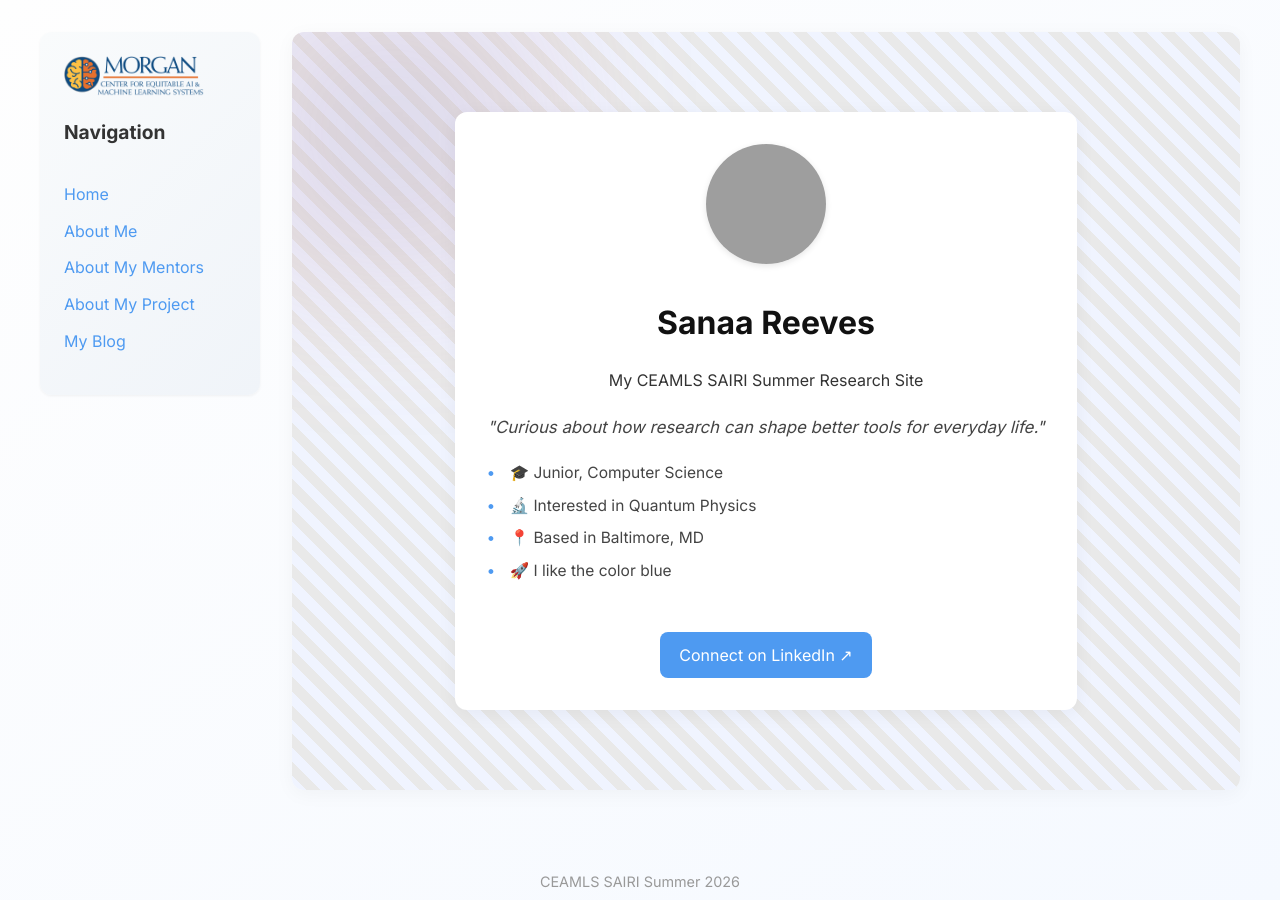
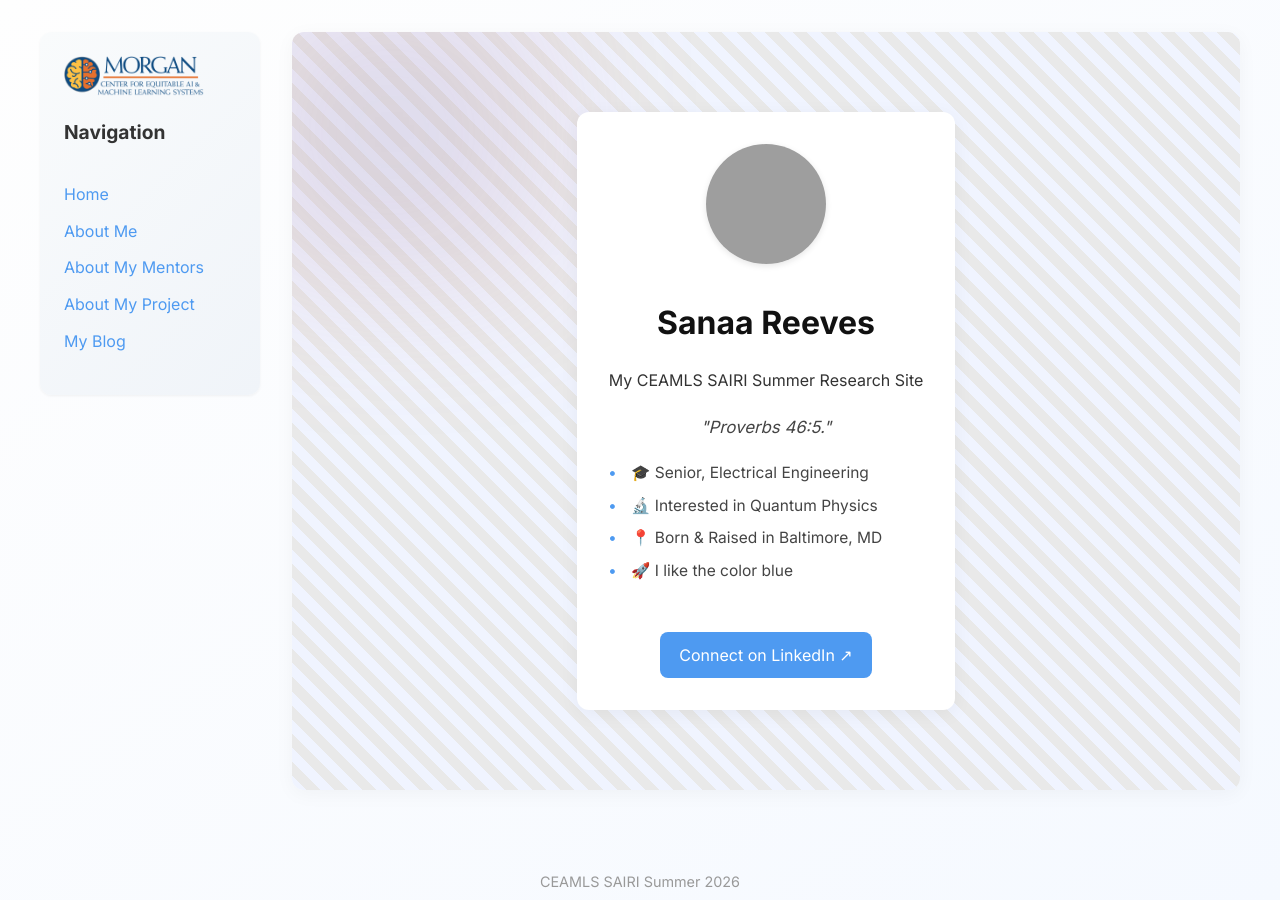
Before and after one commit to sanaareeves7/sanaareeves7ceamls26.github.io, a Jekyll site: the page built from index.md, in a window 1280 px wide. Built offline with Jekyll 4.4.1, drawn with Linux system fonts in a browser that asks for light colours.

Commit message:
Update index.md

```diff
--- a/index.md
+++ b/index.md
@@ -4,12 +4,12 @@ title: About Sanaa
 display_name: Sanaa Reeves                 # <- shown as the big display name on the hero
 description: My CEAMLS SAIRI Summer Research Site
 
-motto: "Curious about how research can shape better tools for everyday life."
+motto: "Proverbs 46:5."
 
 quick_facts:
-  - "🎓 Junior, Computer Science"
+  - "🎓 Senior, Electrical Engineering"
   - "🔬 Interested in Quantum Physics"
-  - "📍 Based in Baltimore, MD"
+  - "📍 Born & Raised in Baltimore, MD"
   - "🚀 I like the color blue"
 
 linkedin: (https://www.linkedin.com/in/sanaa-reeves-b089b232b/)
```
